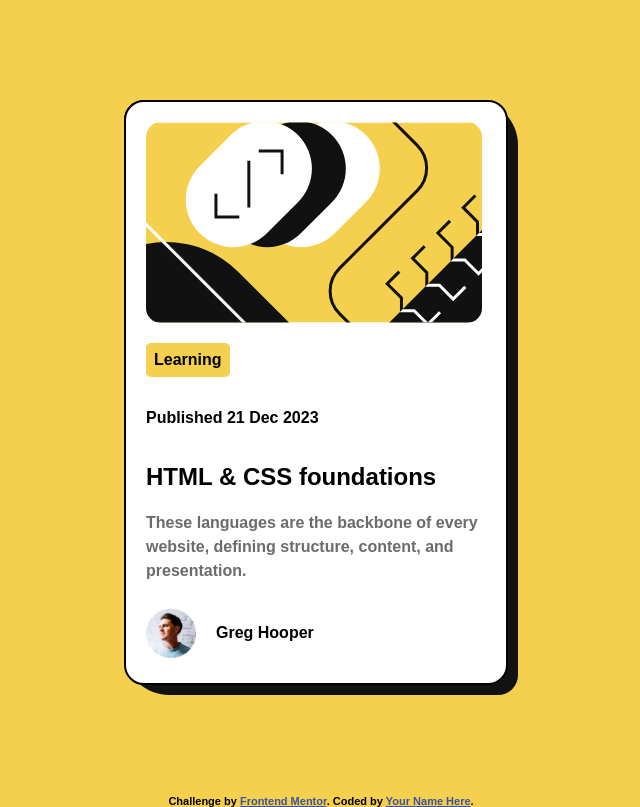
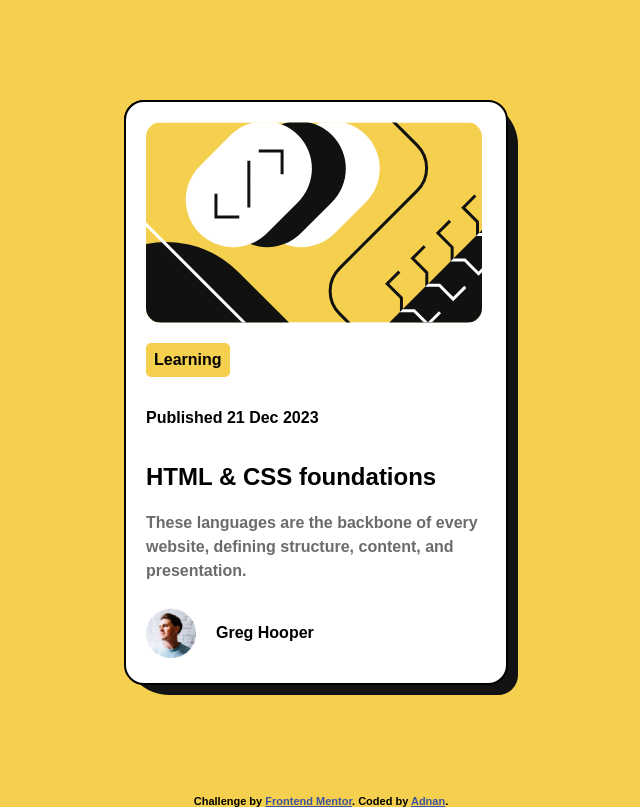
Before and after one commit to Adnan0-IM/blog-preview-card-main, a plain HTML site: page index.html in a window 1280 px wide. Shown: the whole page, without its empty margins (319-959 px from the left). Drawn offline with Linux system fonts and the light colour scheme.

Commit message:
Update index.html

```diff
--- a/index.html
+++ b/index.html
@@ -61,7 +61,7 @@
       Challenge by
       <a href="https://www.frontendmentor.io?ref=challenge" target="_blank"
         >Frontend Mentor</a
-      >. Coded by <a href="#">Your Name Here</a>.
+      >. Coded by <a href="#">Adnan</a>.
     </div>
   </body>
 </html>
```
